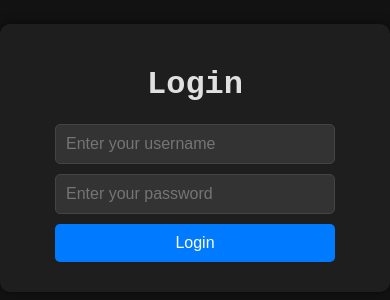
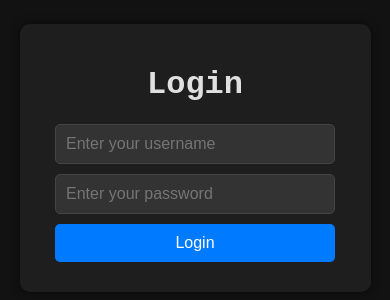
Before and after one commit to SWEaoq/gpa-calculator, a plain HTML site: page index.html in a window 390 px wide. Shown: the part 264-564 px from the top of the page. Drawn offline with nearby package versions, Linux system fonts and the light colour scheme.

Commit message:
Made website responsive and fixed login functionality

```diff
--- a/style.css
+++ b/style.css
@@ -43,12 +43,13 @@ body {
     overflow: auto; /* Allow container to scroll */
     max-height: 90vh; /* Prevent container from exceeding viewport height */
     width: 90%; /* Use most of the screen width */
-    max-width: 1200px; /* Limit max width for readability */
+    max-width: 600px; /* Limit max width for readability */
+    box-sizing: border-box; /* Ensure padding is included in the width */
 }
 
 .input-field, .dropdown-field {
     display: block;
-    width: 80%;
+    width: 90%;
     margin: 10px auto;
     padding: 10px;
     font-size: 16px;
@@ -67,7 +68,7 @@ body {
 
 button {
     display: block;
-    width: 80%;
+    width: 90%;
     margin: 10px auto;
     padding: 10px;
     font-size: 16px;
```
